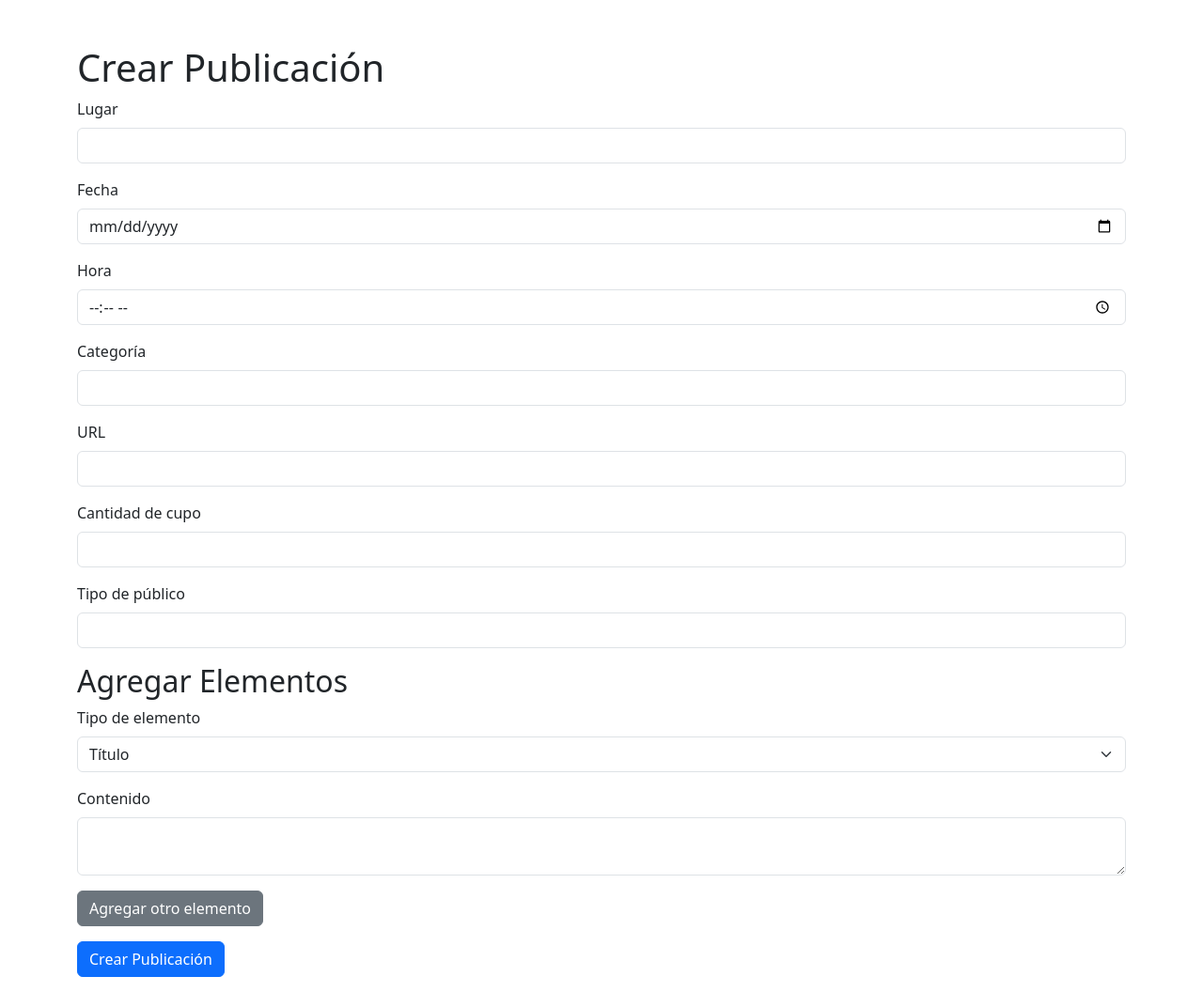
After one commit to RudyReyes28/eventos_ola_ke_hace, a PHP site: page /vista/publicador/nuevaPublicacion.php in a window 1280 px wide. The commit adds this page. Shown: the whole page at 94% size. Run offline with PHP 8.4, Linux system fonts and the light colour scheme.

Commit message:
ventana publicador

```diff
--- /dev/null
+++ b/app/controlador/autenticacion/CerrarSesion.php
@@ -0,0 +1,6 @@
+<?php
+session_start();
+session_destroy();
+header("Location: ../../vista/login/login.php");
+exit;
+?>
--- /dev/null
+++ b/app/vista/publicador/nuevaPublicacion.php
@@ -0,0 +1,149 @@
+<!DOCTYPE html>
+<html lang="en">
+<head>
+    <meta charset="UTF-8">
+    <meta name="viewport" content="width=device-width, initial-scale=1.0">
+    <title>Crear Publicación</title>
+    <link href="https://cdn.jsdelivr.net/npm/bootstrap@5.3.3/dist/css/bootstrap.min.css" rel="stylesheet">
+</head>
+<body>
+    <div class="container mt-5">
+        <h1>Crear Publicación</h1>
+        <form action="../../controlador/publicador/guardar_publicacion.php" method="POST" enctype="multipart/form-data">
+
+             <!-- Datos de la Publicación -->
+             <div class="mb-3">
+                <label for="lugar" class="form-label">Lugar</label>
+                <input type="text" class="form-control" id="lugar" name="lugar" required>
+            </div>
+
+            <div class="mb-3">
+                <label for="fecha" class="form-label">Fecha</label>
+                <input type="date" class="form-control" id="fecha" name="fecha" required>
+            </div>
+
+            <div class="mb-3">
+                <label for="hora" class="form-label">Hora</label>
+                <input type="time" class="form-control" id="hora" name="hora" required>
+            </div>
+
+            <div class="mb-3">
+                <label for="categoria" class="form-label">Categoría</label>
+                <input type="text" class="form-control" id="categoria" name="categoria" required>
+            </div>
+
+            <div class="mb-3">
+                <label for="url" class="form-label">URL</label>
+                <input type="url" class="form-control" id="url" name="url">
+            </div>
+
+            <div class="mb-3">
+                <label for="cant_cupo" class="form-label">Cantidad de cupo</label>
+                <input type="number" class="form-control" id="cant_cupo" name="cant_cupo" required>
+            </div>
+
+            <div class="mb-3">
+                <label for="tipo_publico" class="form-label">Tipo de público</label>
+                <input type="text" class="form-control" id="tipo_publico" name="tipo_publico" required>
+            </div>
+            <!-- Elementos de la Publicación -->
+            <h2>Agregar Elementos</h2>
+            <div id="elementos-container">
+                <div class="elemento mb-3">
+                    <div class="mb-3">
+                        <label for="tipo_elemento[]" class="form-label">Tipo de elemento</label>
+                        <select class="form-select tipo-elemento" name="tipo_elemento[]">
+                            <option value="h1">Título</option>
+                            <option value="p">Párrafo</option>
+                            <option value="video">Video</option>
+                            <option value="img">Imagen</option>
+                            <option value="audio">Audio</option>
+                        </select>
+                    </div>
+                    <div class="mb-3 contenido-elemento">
+                        <label for="contenido[]" class="form-label">Contenido</label>
+                        <textarea class="form-control" name="contenido[]"></textarea> <!-- Por defecto es un textarea -->
+                    </div>
+                </div>
+            </div>
+
+            <!-- Botón para agregar más elementos -->
+            <button type="button" class="btn btn-secondary mb-3" id="agregarElementoBtn">Agregar otro elemento</button>
+
+            <div class="mb-3">
+                <!-- Botón para crear la publicación -->
+                <button type="submit" class="btn btn-primary">Crear Publicación</button>
+            </div>
+
+        </form>
+    </div>
+
+    <script src="https://cdn.jsdelivr.net/npm/bootstrap@5.3.3/dist/js/bootstrap.bundle.min.js"></script>
+    <script>
+        // Función para cambiar el campo "contenido" según el tipo de elemento seleccionado
+        function cambiarCampoContenido(selectElement) {
+            const elementoContainer = selectElement.closest('.elemento');
+            const contenidoDiv = elementoContainer.querySelector('.contenido-elemento');
+
+            // Borrar el contenido actual del div de contenido
+            contenidoDiv.innerHTML = '';
+
+            // Obtener el valor seleccionado
+            const tipoElemento = selectElement.value;
+
+            // Generar el campo de contenido según el tipo de elemento
+            if (tipoElemento === 'h1' || tipoElemento === 'p') {
+                // Si es Título o Párrafo, mostrar textarea
+                contenidoDiv.innerHTML = `
+                    <label for="contenido[]" class="form-label">Contenido</label>
+                    <textarea class="form-control" name="contenido[]" rows="3"></textarea>
+                `;
+            } else {
+                // Si es video, img o audio, mostrar input de archivo
+                contenidoDiv.innerHTML = `
+                    <label for="contenido[]" class="form-label">Contenido</label>
+                    <input type="file" class="form-control" name="contenido[]">
+                `;
+            }
+        }
+
+        // Llamar la función cuando se cambie el tipo de elemento
+        document.querySelectorAll('.tipo-elemento').forEach(select => {
+            select.addEventListener('change', function() {
+                cambiarCampoContenido(this);
+            });
+        });
+
+        // Función para agregar un nuevo conjunto de campos de elemento
+        document.getElementById('agregarElementoBtn').addEventListener('click', function() {
+            const container = document.getElementById('elementos-container');
+            const nuevoElemento = document.createElement('div');
+            nuevoElemento.classList.add('elemento', 'mb-3');
+
+            nuevoElemento.innerHTML = `
+                <div class="mb-3">
+                    <label for="tipo_elemento[]" class="form-label">Tipo de elemento</label>
+                    <select class="form-select tipo-elemento" name="tipo_elemento[]">
+                        <option value="h1">Título</option>
+                        <option value="p">Párrafo</option>
+                        <option value="video">Video</option>
+                        <option value="img">Imagen</option>
+                        <option value="audio">Audio</option>
+                    </select>
+                </div>
+                <div class="mb-3 contenido-elemento">
+                    <label for="contenido[]" class="form-label">Contenido</label>
+                    <textarea class="form-control" name="contenido[]" rows="3"></textarea>
+                </div>
+            `;
+
+            container.appendChild(nuevoElemento);
+
+            // Agregar el listener para el nuevo select agregado
+            nuevoElemento.querySelector('.tipo-elemento').addEventListener('change', function() {
+                cambiarCampoContenido(this);
+            });
+        });
+    </script>
+</body>
+</html>
```
Also changed, not shown: app/controlador/autenticacion/autenticar.php (+16 -7 lines), app/controlador/publicador/guardar_publicacion.php (added, +43 -0 lines), app/modelo/autenticacion/registroUsuarios.php (+58 -2 lines), app/vista/publicador/menuPublicador.php (added, +35 -0 lines), app/vista/publicador/vistaPublicador.php (added, +37 -0 lines).
